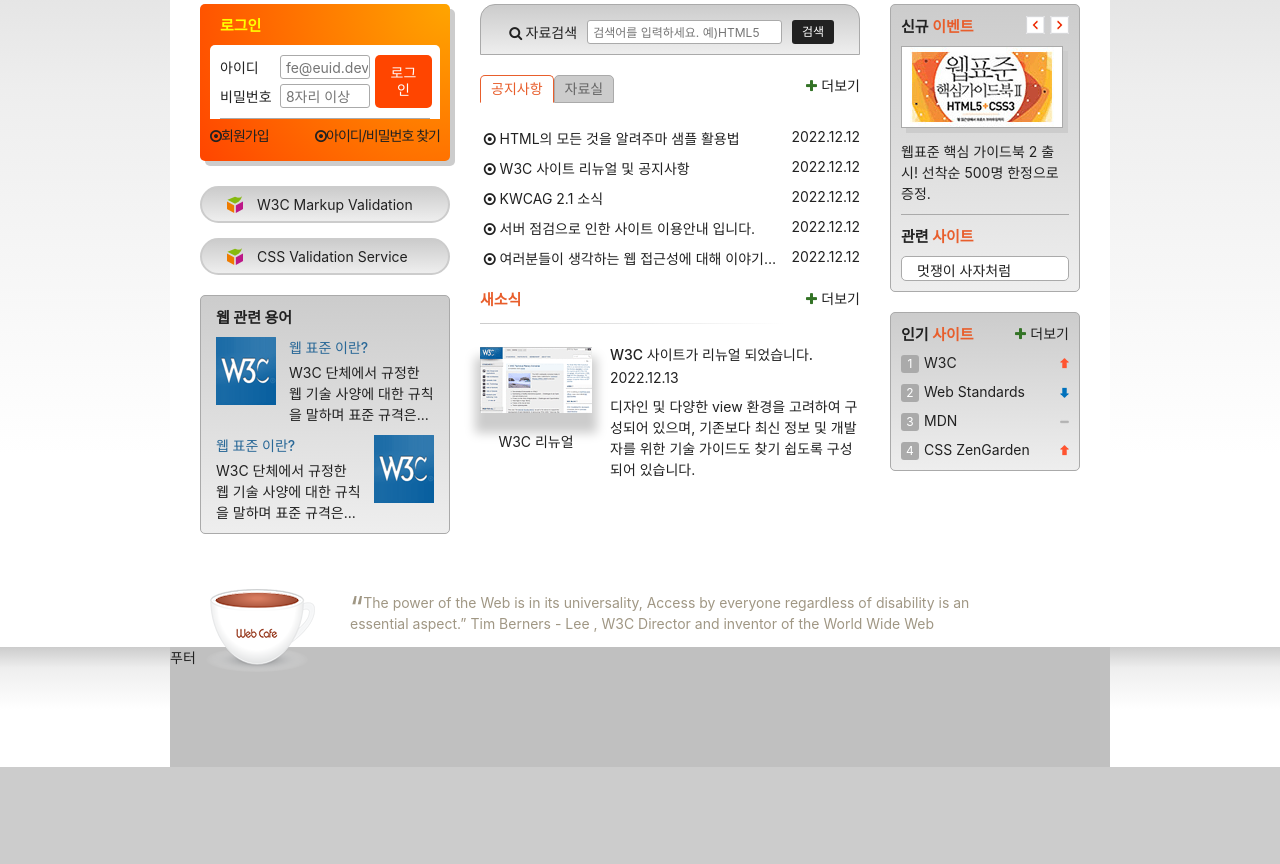
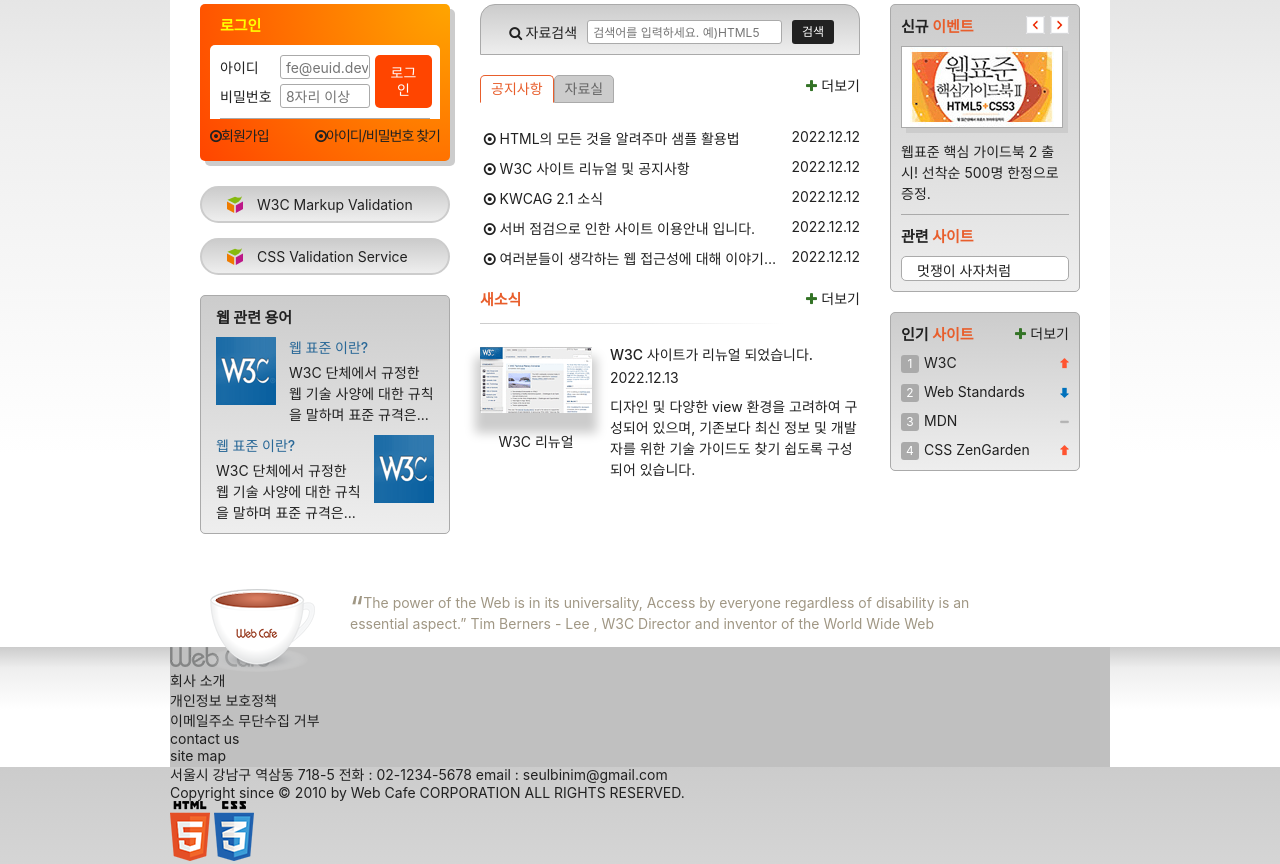
Before and after one commit to hyunwlee-dev/HTML5, a plain HTML site: page index.html in a window 1280 px wide. Shown: the part 273-1137 px from the top of the page. Before the commit the page ends 1040 px from the top, so only its background shows below. Drawn offline with Linux system fonts and the light colour scheme; a web font is replaced by a local one.

Commit message:
footer 마크업

```diff
--- a/index.html
+++ b/index.html
@@ -345,7 +345,30 @@
   </article>
   <footer class="footer">
     <div class="footer-inner">
-      푸터
+      <a href="/" class="footer-logo">
+        <img src="assets/footer_logo.png" alt="web cafe" />
+      </a>
+      <div class="footer-inner-wrapper">
+        <ul class="guide-list">
+          <li><a href="/">회사 소개</a></li>
+          <li><a href="/">개인정보 보호정책</a></li>
+          <li><a href="/">이메일주소 무단수집 거부</a></li>
+          <li><a href="/">contact us</a></li>
+          <li><a href="/">site map</a></li>
+        </ul>
+        <address class="address">
+          <span>서울시 강남구 역삼동 718-5</span>
+          <span>전화 : <a href="tel:02112345678">02-1234-5678</a></span>
+          <span>email : <a href="mailto:seulbinim@gmail.com?subject=문의사항">seulbinim@gmail.com</a></span>
+        </address>
+        <small class="copyright">
+          Copyright since &copy; 2010 by Web Cafe CORPORATION ALL RIGHTS RESERVED.
+        </small>
+      </div>
+      <div class="badge-container">
+        <img class="badge-html" src="assets/html5_logo.png" alt="최신 표준인 HTML5를 사용하여 마크업 했습니다." />
+        <img class="badge-css" src="assets/css3_logo.png" alt="최신 기술인 CSS3를 활용하여 디자인 했습니다." />
+      </div>
     </div>
   </footer>
 </body>
```
